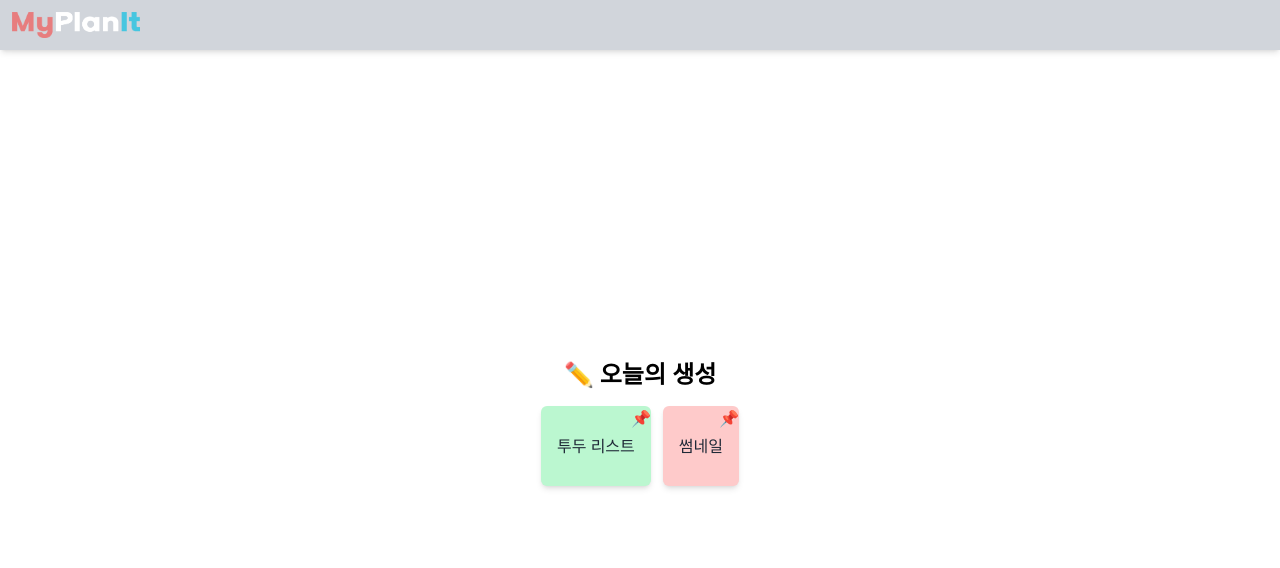
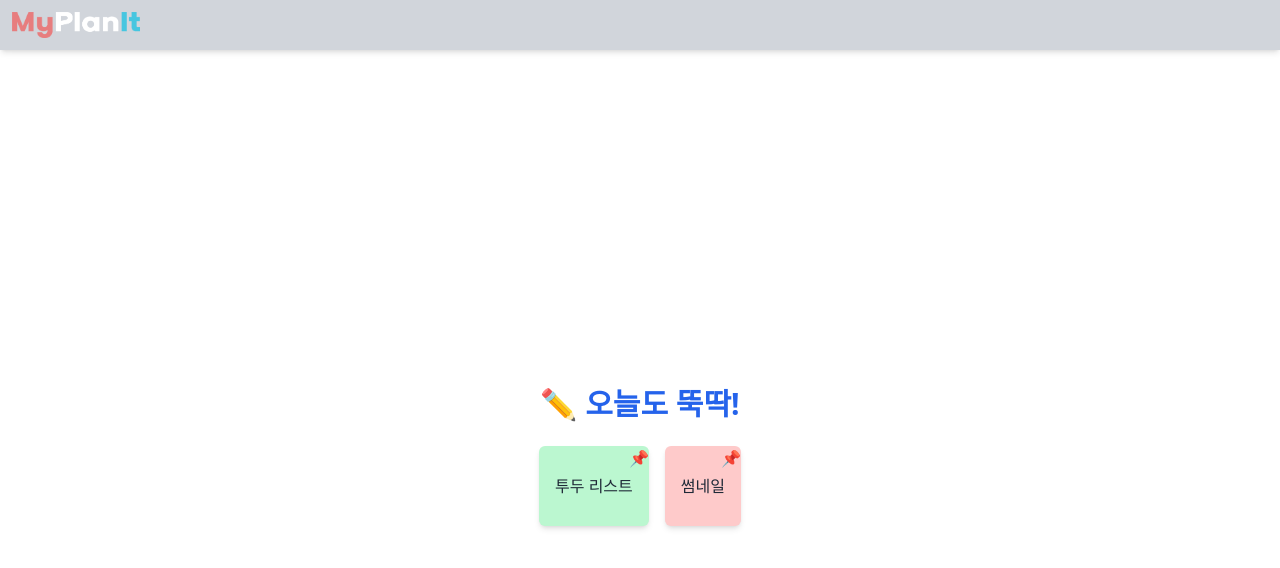
Before and after one commit to HwajinLee3114/myit, a React (Create React App) app: page / in a window 1280 px wide. Shown: the top 568 px of the page. Built offline with nearby package versions, Linux system fonts and the light colour scheme.

Commit message:
main 화면 수정

```diff
--- a/src/pages/main.tsx
+++ b/src/pages/main.tsx
@@ -3,12 +3,19 @@ import { PostItButton } from "../components/common/PostItButton";
 
 export const MainPage = () => {
   return (
-    <div className="flex flex-col justify-center items-center text-center">
-      <h1 className="text-2xl font-bold mb-4">✏️ 오늘의 생성</h1>
+    <div className="flex flex-col justify-center items-center text-center min-h-screen">
+      <h1 className="text-3xl font-bold mb-6 text-blue-600">✏️ 오늘도 뚝딱!</h1>
 
-      <div className="flex gap-3 mx-auto my-0">
-        <PostItButton text="투두 리스트" className="bg-green-200" to="/todo" />
-        <PostItButton text="썸네일" className="bg-red-200" />
+      <div className="flex gap-4 mx-auto my-0">
+        <PostItButton
+          text="투두 리스트"
+          className="bg-green-200 hover:bg-green-300 transition duration-300"
+          to="/todo"
+        />
+        <PostItButton
+          text="썸네일"
+          className="bg-red-200 hover:bg-red-300 transition duration-300"
+        />
       </div>
     </div>
   );
```
